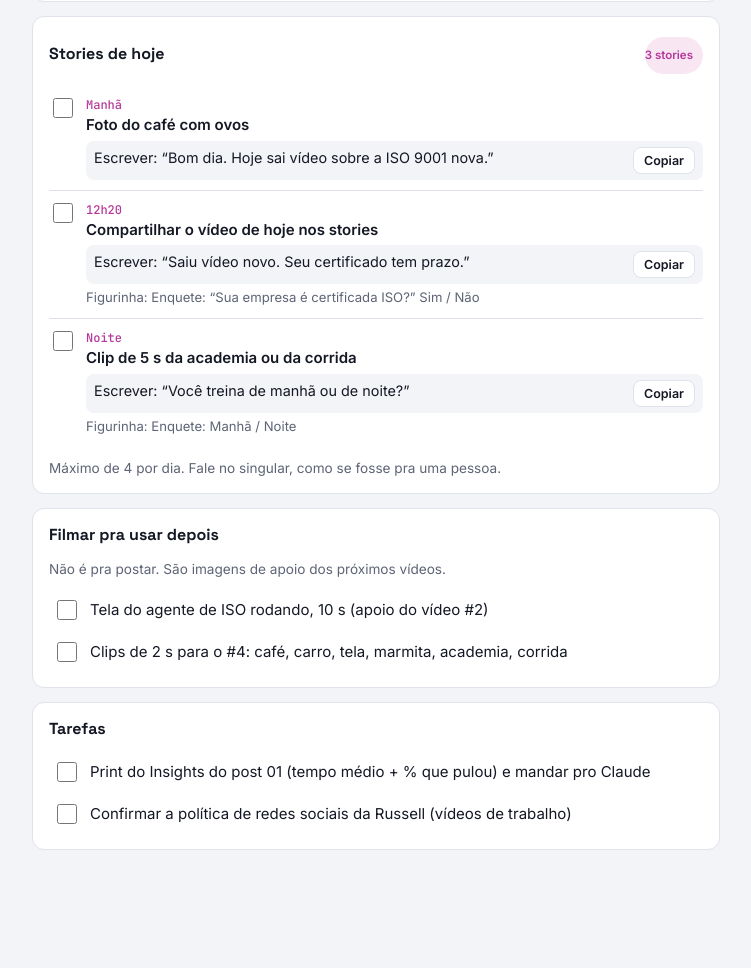
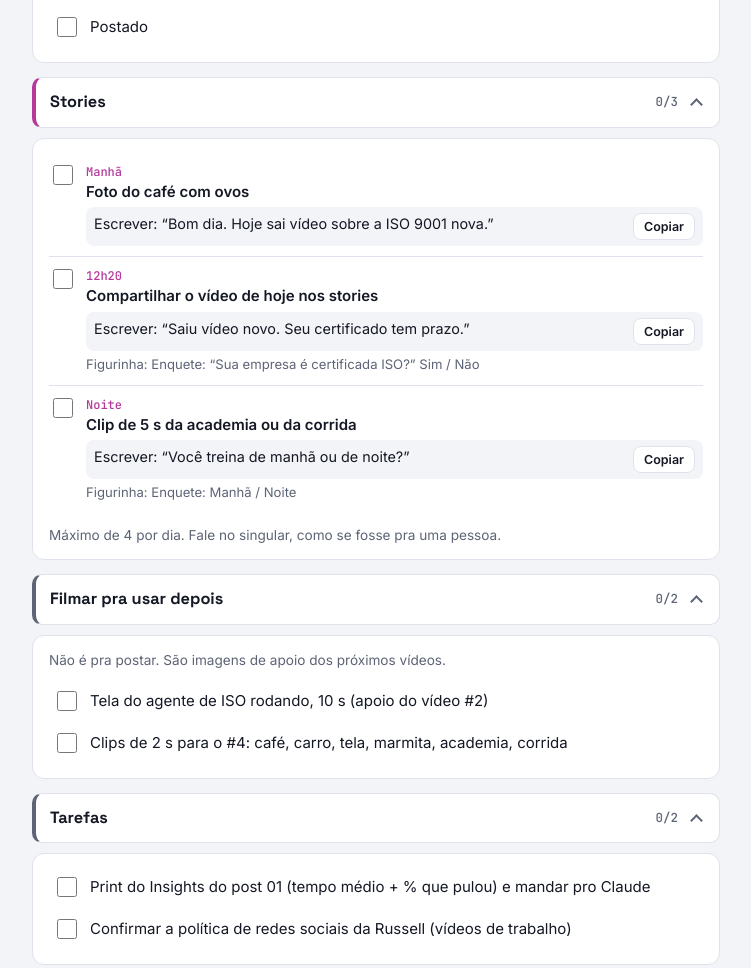
Before and after one commit to pablobernar13-web/painel-conteudo, a plain HTML site: page index.html in a window 1280 px wide. Shown: the part 1309-2277 px from the top of the page, without its empty margins (264-1015 px from the left). Before the commit the page ends 2207 px from the top, so only its background shows below. Drawn offline with Linux system fonts and the light colour scheme.

Commit message:
Atualiza painel

```diff
--- a/index.html
+++ b/index.html
@@ -95,6 +95,19 @@ button.copy.main{background:var(--fg);color:var(--bg);border-color:var(--fg)}
 .pills{display:flex;gap:4px;flex-wrap:wrap;justify-content:flex-end}
 .sync{font-size:.75rem;color:var(--muted)}
 .empty{color:var(--muted);font-size:.9rem}
+details.sec{display:grid;gap:10px}
+details.sec>summary{list-style:none;cursor:pointer;display:flex;align-items:center;gap:10px;background:var(--surface);border:1px solid var(--line);border-left:4px solid var(--accent);border-radius:10px;padding:12px 14px;user-select:none}
+details.sec>summary::-webkit-details-marker{display:none}
+details.sec.s-story>summary{border-left-color:var(--story)}
+details.sec.s-rec>summary{border-left-color:var(--rec)}
+details.sec.s-film>summary,details.sec.s-task>summary{border-left-color:var(--muted)}
+.sectitle{flex:1;font-family:var(--display);font-weight:700;font-size:1.02rem}
+.secbadge{font-family:var(--mono);font-size:.78rem;color:var(--muted);font-variant-numeric:tabular-nums}
+.chev{width:9px;height:9px;border-right:2px solid var(--muted);border-bottom:2px solid var(--muted);transform:rotate(45deg);margin:0 4px 4px;transition:transform .15s}
+details[open]>summary .chev{transform:rotate(-135deg);margin:4px 4px 0}
+.secbody{display:grid;gap:12px}
+.secctl{display:flex;justify-content:flex-end;gap:14px}
+.linkbtn{background:none;border:0;color:var(--accent);font:600 .82rem var(--body);cursor:pointer;padding:4px 0}
 :focus-visible{outline:2px solid var(--accent);outline-offset:2px}
 </style>
 
@@ -181,15 +194,25 @@ function reelCard(r,mode){
     <ul class="check">${cb("g-r"+r.n,"Gravado")}${cb("p-r"+r.n,"Postado")}</ul>
   </div>`;
 }
+/* ---------- seções que abrem e fecham (estado lembrado no aparelho) ---------- */
+const SK="opb-secoes";
+let secState={};
+try{secState=JSON.parse(localStorage.getItem(SK)||"{}")}catch(e){}
+function isOpen(k){return secState[k]!==false}
+function sec(k,title,badge,inner,cls){
+  return `<details class="sec ${cls||""}" data-key="${k}" ${isOpen(k)?"open":""}><summary><span class="sectitle">${title}</span>${badge?`<span class="secbadge">${badge}</span>`:""}<span class="chev" aria-hidden="true"></span></summary><div class="secbody">${inner}</div></details>`;
+}
+function countDone(ids){return ids.filter(i=>done[i]).length+"/"+ids.length}
+
 function storiesCard(s){
   const list=STORIES[s]||[];
   if(!list.length)return "";
-  return `<div class="card"><div class="sechead"><h3>Stories de hoje</h3><span class="chip story">${list.length} stories</span></div>
-   <div>${list.map((x,i)=>{const id="s-"+s+"-"+i,ok=done[id];return `<label class="story${ok?" done":""}"><input type="checkbox" data-id="${id}" ${ok?"checked":""}><div>
+  const inner=`<div class="card"><div>${list.map((x,i)=>{const id="s-"+s+"-"+i,ok=done[id];return `<label class="story${ok?" done":""}"><input type="checkbox" data-id="${id}" ${ok?"checked":""}><div>
      <div class="when">${esc(x[0])}</div><div class="what">${esc(x[1])}</div>
      ${x[2]?`<div class="say"><span>Escrever: “${esc(x[2])}”</span>${copyBtn(x[2])}</div>`:""}
      ${x[3]?`<div class="stk">Figurinha: ${esc(x[3])}</div>`:""}</div></label>`}).join("")}</div>
    <div class="sub">Máximo de 4 por dia. Fale no singular, como se fosse pra uma pessoa.</div></div>`;
+  return sec("stories","Stories",countDone(list.map((x,i)=>"s-"+s+"-"+i)),inner,"s-story");
 }
 
 function renderHoje(){
@@ -200,11 +223,15 @@ function renderHoje(){
     <div class="daybar"><button class="iconbtn" id="prev" aria-label="Dia anterior" ${cur<=START?"disabled":""}>‹</button>
       <h2>${isToday?"Hoje · ":""}${DIAS_LONGOS[w]}, ${ddmm(cur)}</h2>
       <button class="iconbtn" id="next" aria-label="Próximo dia" ${cur>=END?"disabled":""}>›</button></div>
-    ${post.length?`<div class="sechead"><span class="label">Postar às 12h15</span></div>${post.map(r=>reelCard(r,"post")).join("")}`:`<div class="card"><div class="label">Vídeo do dia</div><div class="empty">${cur==="2026-11-17"?"Hoje não posta vídeo: hoje à noite você grava três.":w===0?"Domingo sem vídeo novo. Dia de gravar a semana.":cur==="2026-11-30"?"Dia de revisão, sem vídeo novo.":"Sem vídeo hoje."}</div></div>`}
+    <div class="secctl"><button class="linkbtn" id="openall">Abrir tudo</button><button class="linkbtn" id="closeall">Fechar tudo</button></div>
+    ${post.length?sec("postar","Postar às 12h15",countDone(post.map(r=>"p-r"+r.n)),post.map(r=>reelCard(r,"post")).join(""),"s-post"):sec("postar","Postar","",`<div class="card"><div class="empty">${cur==="2026-11-17"?"Hoje não posta vídeo: hoje à noite você grava três.":w===0?"Domingo sem vídeo novo. Dia de gravar a semana.":cur==="2026-11-30"?"Dia de revisão, sem vídeo novo.":"Sem vídeo hoje."}</div></div>`,"s-post")}
     ${storiesCard(cur)}
-    ${rec.length?`<div class="sechead"><span class="label">Gravar hoje (${rec.length} vídeo${rec.length>1?"s":""})</span></div>${rec.map(r=>reelCard(r,"rec")).join("")}`:""}
-    ${br.length?`<div class="card"><h3>Filmar pra usar depois</h3><div class="sub">Não é pra postar. São imagens de apoio dos próximos vídeos.</div><ul class="check">${br.map((t,i)=>cb("b-"+cur+"-"+i,esc(t))).join("")}</ul></div>`:""}
-    ${ex.length?`<div class="card"><h3>Tarefas</h3><ul class="check">${ex.map(e=>cb(e.id,esc(e.txt))).join("")}</ul></div>`:""}`;
+    ${rec.length?sec("gravar",`Gravar hoje`,countDone(rec.map(r=>"g-r"+r.n)),rec.map(r=>reelCard(r,"rec")).join(""),"s-rec"):""}
+    ${br.length?sec("filmar","Filmar pra usar depois",countDone(br.map((t,i)=>"b-"+cur+"-"+i)),`<div class="card"><div class="sub">Não é pra postar. São imagens de apoio dos próximos vídeos.</div><ul class="check">${br.map((t,i)=>cb("b-"+cur+"-"+i,esc(t))).join("")}</ul></div>`,"s-film"):""}
+    ${ex.length?sec("tarefas","Tarefas",countDone(ex.map(e=>e.id)),`<div class="card"><ul class="check">${ex.map(e=>cb(e.id,esc(e.txt))).join("")}</ul></div>`,"s-task"):""}`;
+  const setAll=v=>{["postar","stories","gravar","filmar","tarefas"].forEach(k=>secState[k]=v);try{localStorage.setItem(SK,JSON.stringify(secState))}catch(e){}renderHoje()};
+  document.getElementById("openall").onclick=()=>setAll(true);
+  document.getElementById("closeall").onclick=()=>setAll(false);
   document.getElementById("prev").onclick=()=>{const x=pd(cur);x.setDate(x.getDate()-1);cur=fmt(x);renderHoje()};
   document.getElementById("next").onclick=()=>{const x=pd(cur);x.setDate(x.getDate()+1);cur=fmt(x);renderHoje()};
 }
@@ -268,6 +295,7 @@ document.addEventListener("click",e=>{
 });
 document.addEventListener("keydown",e=>{const row=e.target.closest&&e.target.closest(".wrow");if(row&&(e.key==="Enter"||e.key===" ")){e.preventDefault();row.click()}});
 window.addEventListener("hashchange",route);
+document.addEventListener("toggle",e=>{const d=e.target;if(d.classList&&d.classList.contains("sec")){secState[d.dataset.key]=d.open;try{localStorage.setItem(SK,JSON.stringify(secState))}catch(err){}}},true);
 document.getElementById("periodo").textContent="Plano de "+ddmm(START)+" a "+ddmm(END)+" · vídeos às 12h15";
 renderStats();renderAll();renderRegras();route();
 </script>
```
